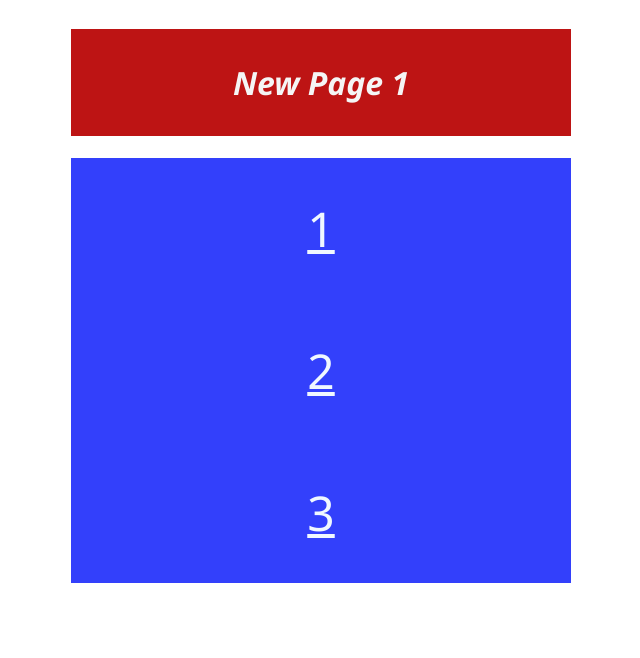
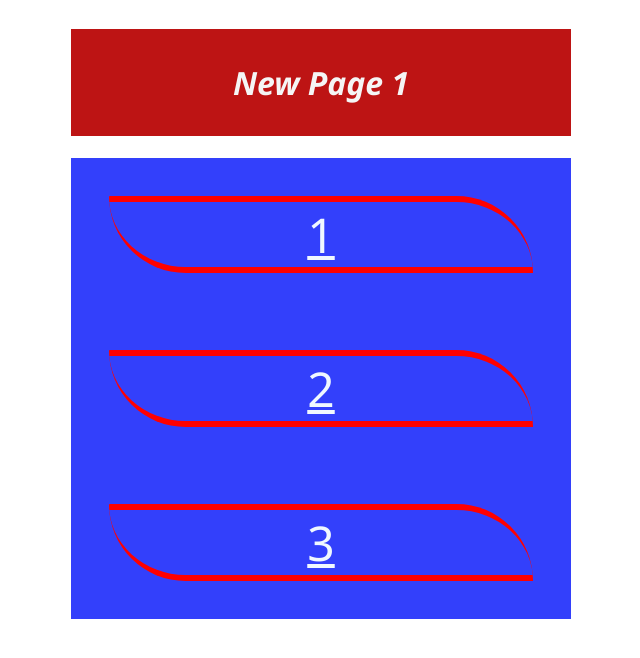
Before and after one commit to mAhdYb25/test, a PHP site: page /page1.html in a window 1280 px wide. Shown: the top 658 px of the page, without its empty margins (319-959 px from the left). Run offline with PHP 8.4, Linux system fonts and the light colour scheme.

Commit message:
border for links

```diff
--- a/style.css
+++ b/style.css
@@ -21,16 +21,15 @@ h1{
     background-color: rgb(51, 64, 251);
     display: flex;
     flex-direction: column;
-
 }
 p{
     color: rgb(37, 37, 215);
     font-size: 3em;
     text-align: center;
     margin: 0.8em;
-    border: 1em;
-    border-radius: 1em;
-    border-color: black;
+    border-bottom: 6px solid red;
+    border-radius: 0.01em 2em 0em 2em;
+    border-top: 6px solid red;
 }
 a{
     color: aliceblue;
```
Also changed, not shown: index.php (deleted, +0 -9 lines).
